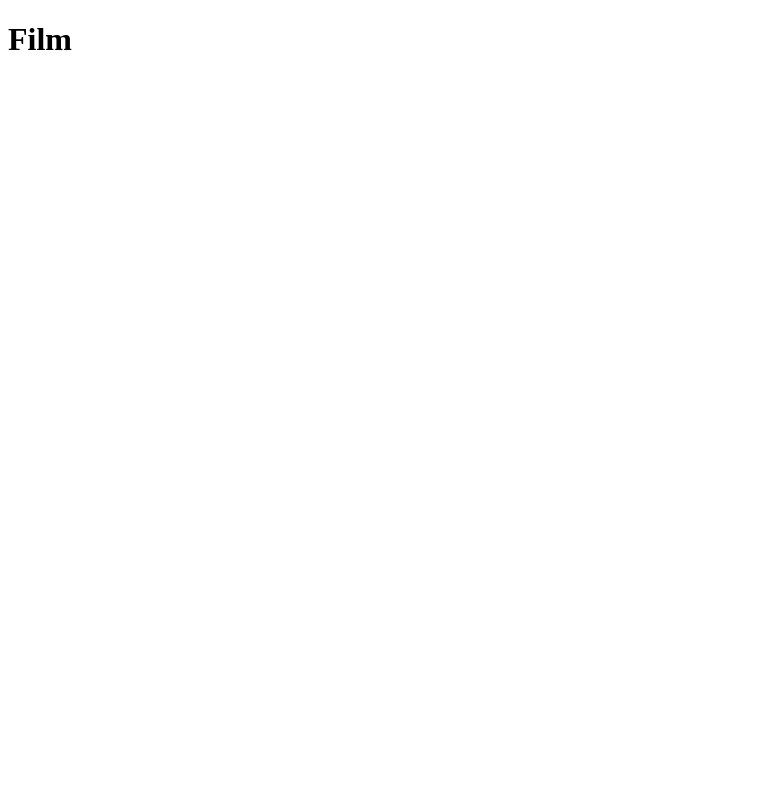
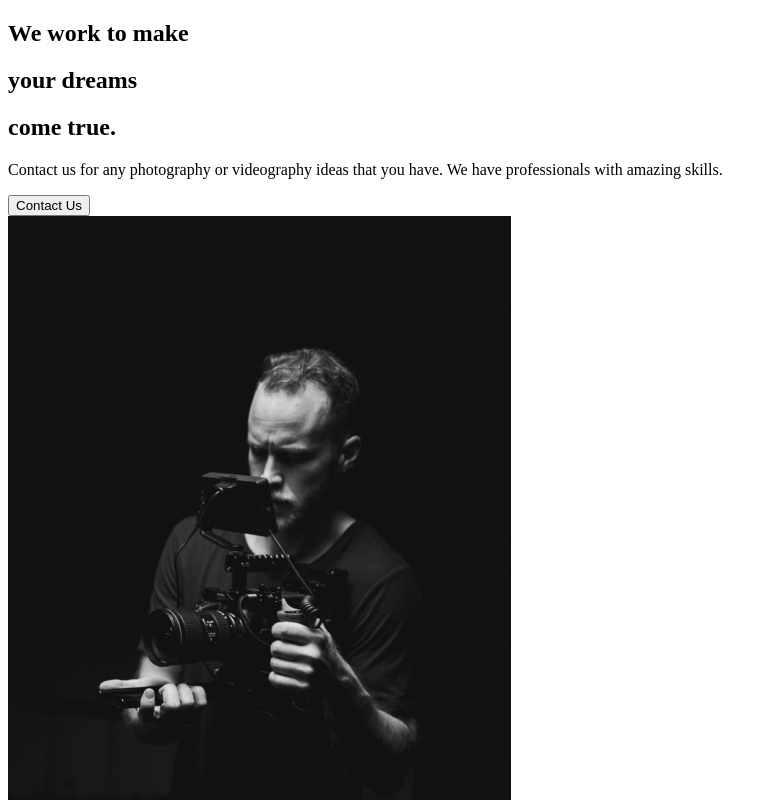
Before and after one commit to edazejnuni/capture, a React (Create React App) app: page / in a window 1280 px wide. Shown: the top 800 px of the page, without its empty margins (0-777 px from the left). Built offline with nearby package versions, Linux system fonts and the light colour scheme.

Commit message:
2. About Section

```diff
--- a/src/App.js
+++ b/src/App.js
@@ -1,9 +1,13 @@
+import React from "react";
+import AboutSection from "./components/AboutSection";
+//import pages
+import AboutUs from "./pages/AboutUs";
 
 function App() {
   return (
     <div className="App">
       <header className="App-header">
-        <h1>Film</h1>
+        <AboutUs/>
       </header>
     </div>
   );
--- /dev/null
+++ b/src/components/AboutSection.js
@@ -0,0 +1,29 @@
+import React from "react";
+import home1 from "../img/home1.png"
+
+const AboutSection = () =>{
+    return(
+        <div>
+            <div className="description">
+                <div className="title">
+                    <div className="hide">
+                        <h2>We work to make</h2>
+                    </div>
+                    <div className="hide">
+                        <h2>your <span>dreams</span> </h2>
+                    </div>
+                    <div className="hide">
+                        <h2>come true.</h2>
+                    </div>
+                </div>
+                <p>Contact us for any photography or videography ideas that you have. We have professionals with amazing skills.</p>
+                <button>Contact Us</button>
+            </div>
+            <div className="image">
+                <img src={home1} alt="guy with a camera" />
+            </div>
+        </div>
+    )
+}
+
+export default AboutSection;
--- /dev/null
+++ b/src/pages/AboutUs.js
@@ -0,0 +1,10 @@
+import React from "react";
+import AboutSection from "../components/AboutSection";
+
+const AboutUs = () =>{
+    return(
+        <AboutSection/>
+    )
+}
+
+export default AboutUs;
```
